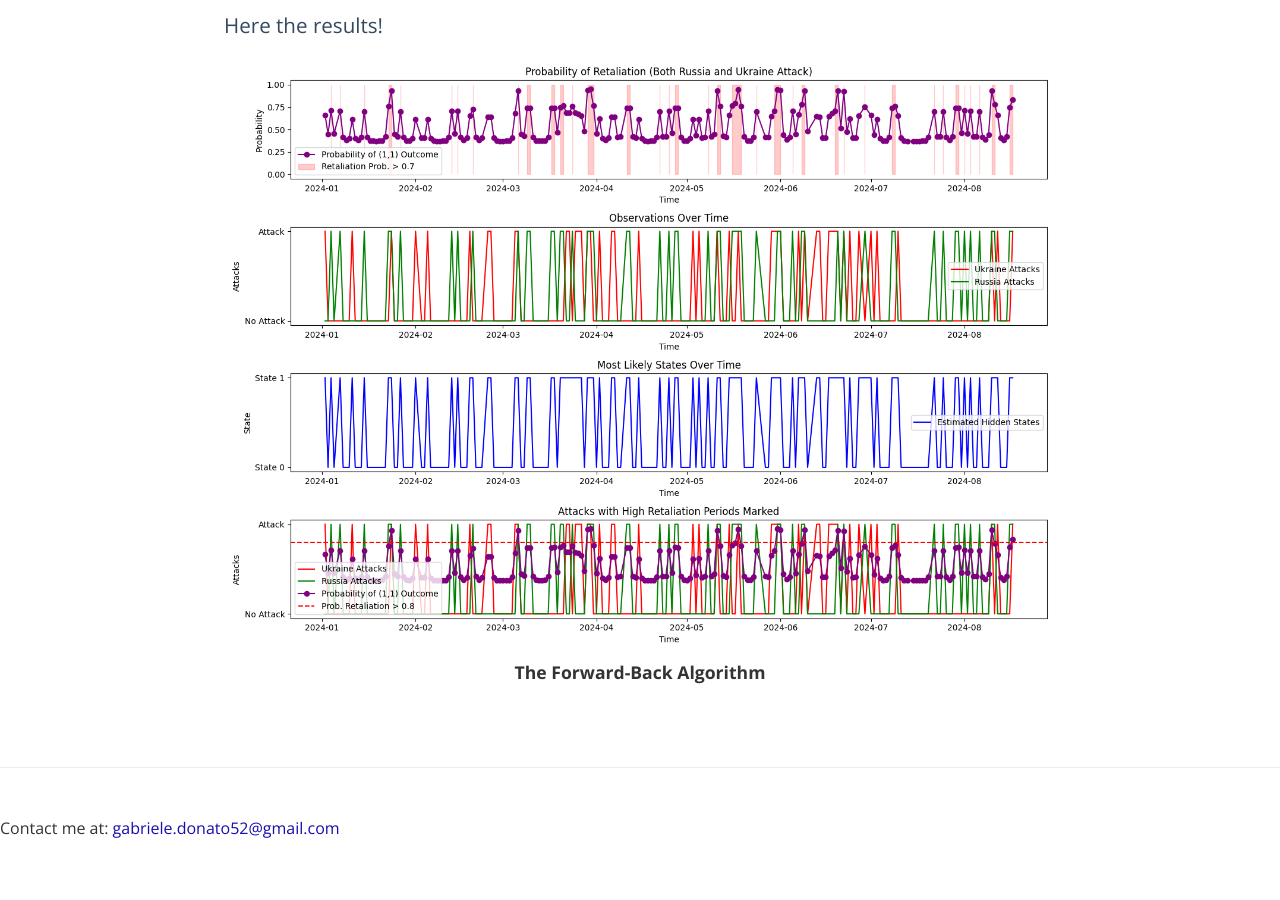
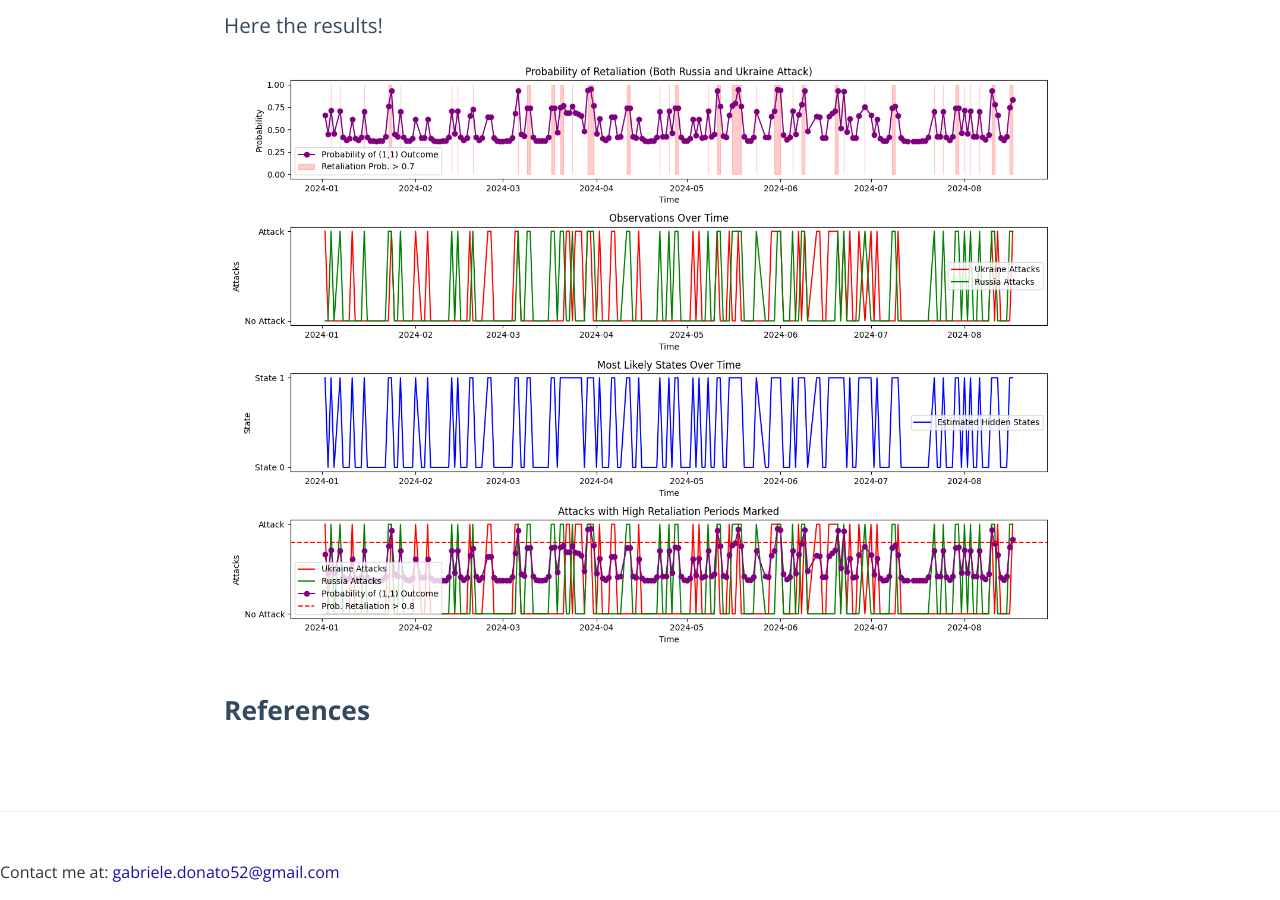
Before and after one commit to Gabriele-Donato/gabrieledonato, a Jekyll site: the page built from _posts/2024-08-10-Russo-Ukraine-War.html, in a window 1280 px wide and 900 px high, scrolled down 6590 px. Built offline with Jekyll 4.4.1, drawn with Linux system fonts in a browser that asks for light colours; before the commit the page ends 7446 px from its top, so only the background shows below that.

Commit message:
some corrections on hmm articles

```diff
--- a/_posts/2024-08-10-Russo-Ukraine-War.html
+++ b/_posts/2024-08-10-Russo-Ukraine-War.html
@@ -385,9 +385,9 @@
 
 <h3>Here the results!</h3>
 
-<p style="text-align:center"><mark></mark><img src="{{ '/assets/images/post_images/hidden_markov_model/RussoUkraineWar_Hmm.png' | relative_url }}"
+<p style="text-align:center"><img src="{{ '/assets/images/post_images/hidden_markov_model/RussoUkraineWar_Hmm.png' | relative_url }}"/></p>
 
-<h2><strong>The Forward-Back Algorithm</strong></h2>
+<h2><strong>References</strong></h2>
 
 </body>
 </html>
```
